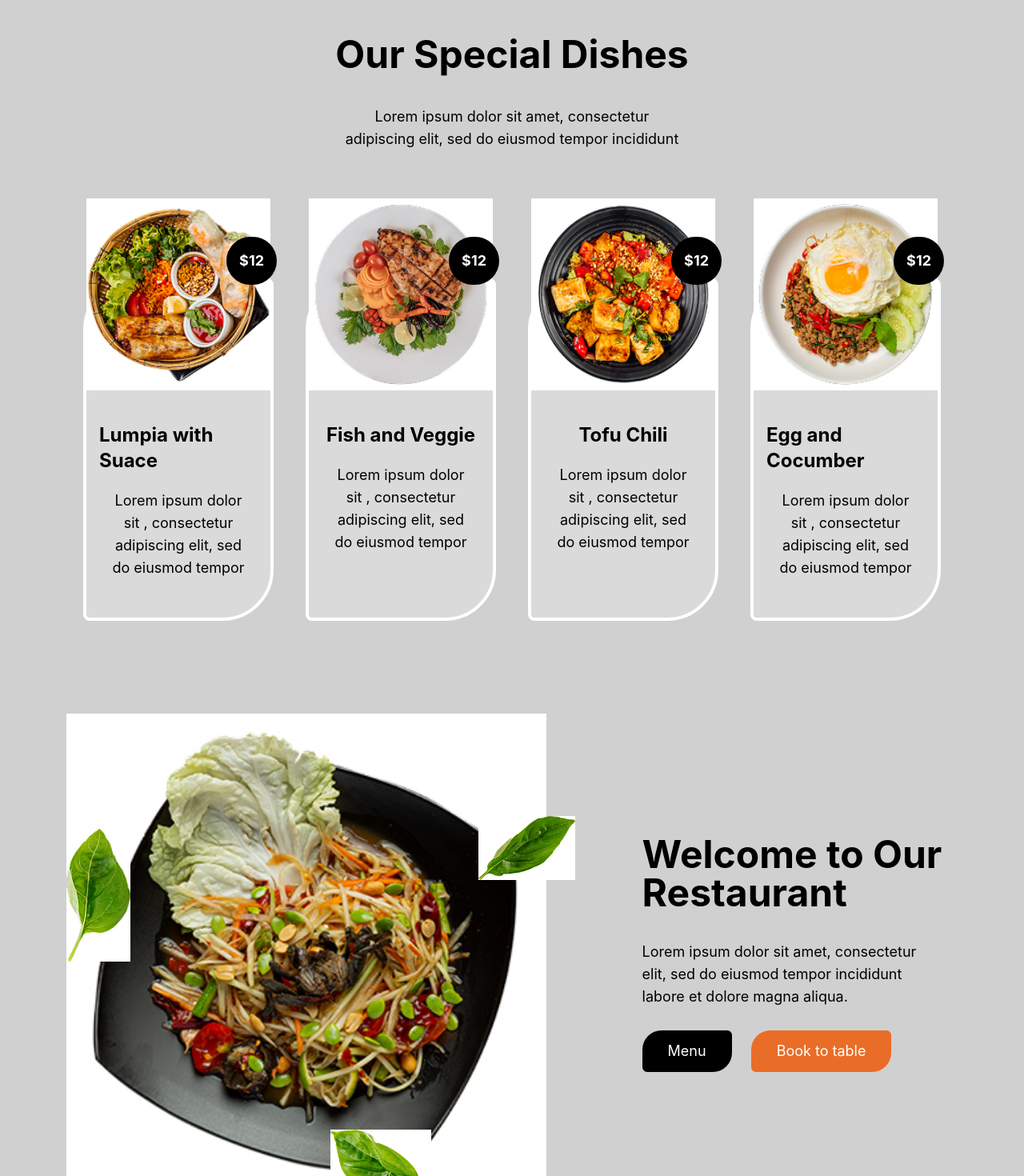
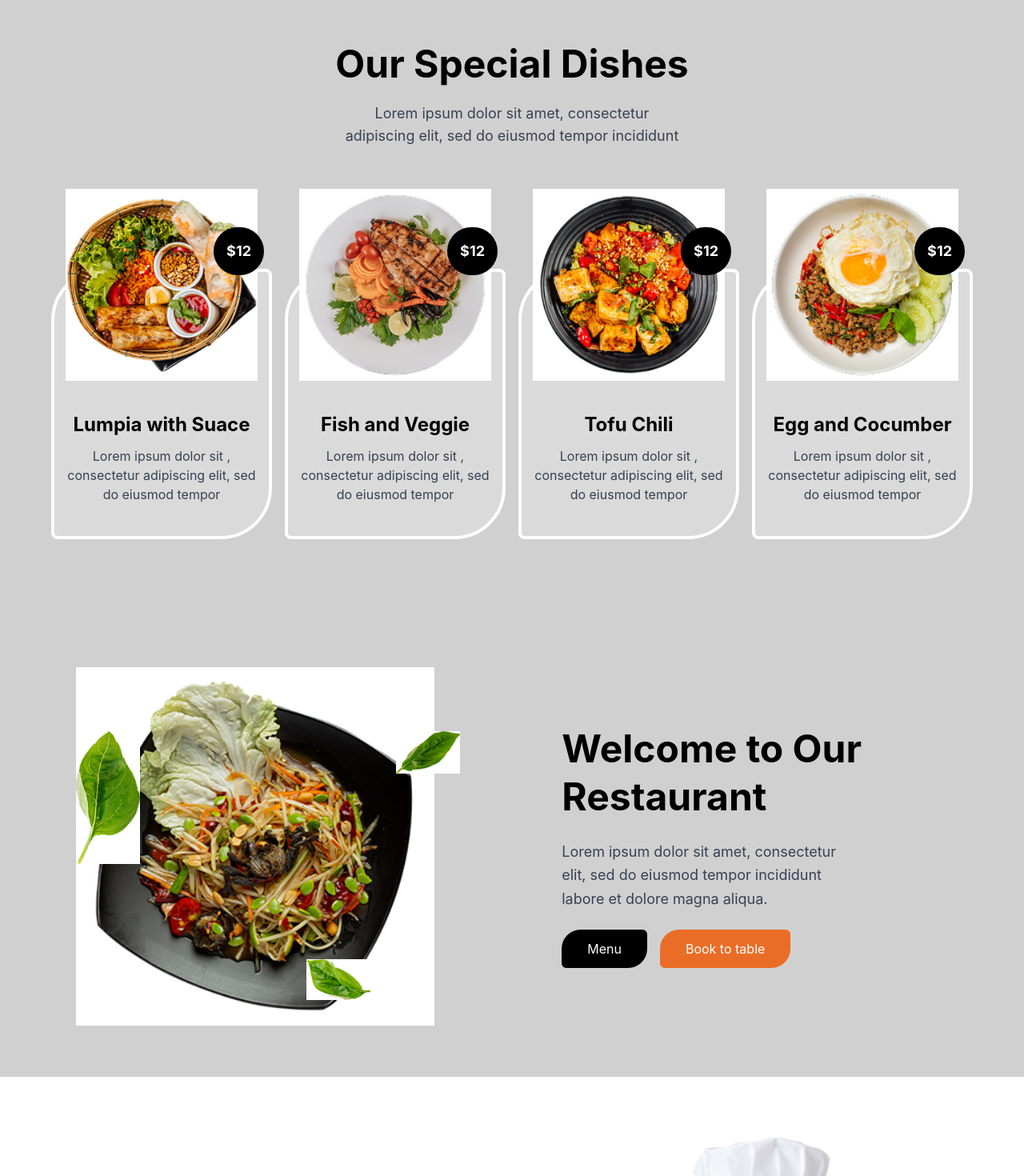
Before and after one commit to Lendl63/Home-page, a Vue app: page / in a window 1280 px wide. Shown: the part 900-2370 px from the top of the page at 80% size. Built offline with nearby package versions, Linux system fonts and the light colour scheme.

Commit message:
feat: add responsive design

```diff
--- a/src/components/sections/Dishes.vue
+++ b/src/components/sections/Dishes.vue
@@ -1,35 +1,81 @@
 <template>
-<section id="dishes" class="flex flex-col items-center px-8 py-11 gap-14 bg-gray w-screen">
-    <div class="flex flex-col items-center gap-6">
-        <h2 class="text-5xl text-black font-bold p-2">Our Special Dishes</h2>
-        <p class="p-2 text-center">Lorem ipsum dolor sit amet, consectetur<br/>adipiscing elit, sed do eiusmod tempor incididunt </p>
-        <div class="grid grid-cols-4 gap-6 p-6 pt-8 mt-24 mx-10">
+<section id="dishes" class="w-screen flex flex-col justify-center items-center mx-auto bg-gray">
+    <!-- Section Titre et Grille de plats -->
+    <div class="flex flex-col items-center max-w-7xl px-4 md:px-6 lg:px-8 py-8 md:py-12 lg:py-16 gap-8 md:gap-10 lg:gap-14">
+        <div class="flex flex-col items-center gap-3 md:gap-4 lg:gap-6 w-full">
+            <h2 class="text-3xl md:text-4xl lg:text-5xl text-black font-bold text-center">Our Special Dishes</h2>
+            <p class="text-sm md:text-base lg:text-lg text-center text-gray-700 max-w-2xl">
+                Lorem ipsum dolor sit amet, consectetur<br class="hidden md:block"/>adipiscing elit, sed do eiusmod tempor incididunt
+            </p>
+        </div>
+
+        <!-- Grille de plats (Mobile-First) -->
+        <div class="grid grid-cols-1 sm:grid-cols-2 lg:grid-cols-3 xl:grid-cols-4 gap-x-4 gap-y-24 md:gap-y-28 gap-6 w-full p-4 md:p-6 lg:p-8 mt-8 sm:mt-12 lg:mt-16">
             <div
                 v-for="dish in dishes"
-                class="relative flex flex-col items-center mx-2 gap-3 px-4 pt-44 pb-10 border-4 border-white bg-white/20 hover:bg-white duration-300 ease-in rounded-tl-4xl rounded-br-4xl rounded-tr-lg rounded-bl-lg"
+                :key="dish.id"
+                class="relative flex flex-col items-center gap-2 md:gap-3 px-3 md:px-4 pb-6 md:pb-8 lg:pb-10 pt-24 md:pt-32 lg:pt-44 border-4 border-white bg-white/20 hover:bg-white duration-300 ease-in rounded-tl-4xl rounded-br-4xl rounded-tr-lg rounded-bl-lg transition-colors"
             >
-                <div class="absolute -top-26 h-fit">
-                    <img :src="dish.image" :alt="dish.name" loading="lazy" class="w-60 h-60">
-                    <p class="bg-black rounded-full w-fit p-4 absolute top-12 -right-2"><span class="text-lg text-white font-bold">{{ dish.price }}</span></p>
+                <div class="absolute -top-20 md:-top-24 lg:-top-26 h-fit">
+                    <img :src="dish.image" :alt="dish.name" loading="lazy" class="w-32 md:w-44 lg:w-60 h-32 md:h-44 lg:h-60 object-cover">
+                    <p class="bg-black rounded-full w-fit p-2 md:p-3 lg:p-4 absolute top-8 md:top-10 lg:top-12 -right-1 md:-right-2">
+                        <span class="text-xs md:text-sm lg:text-lg text-white font-bold">{{ dish.price }}</span>
+                    </p>
                 </div>
-                <h4 class="text-2xl font-bold text-black">{{ dish.name }}</h4>
-                <p class="text-center p-2">{{ dish.description }}</p>
+                <h4 class="text-lg md:text-xl lg:text-2xl font-bold text-black text-center leading-tight">{{ dish.name }}</h4>
+                <p class="text-xs md:text-sm lg:text-base text-center text-gray-700">{{ dish.description }}</p>
             </div>
         </div>
     </div>
-    <div class="flex items-center gap-7">
-        <div class="m-9 relative">
-            <img :src="DishImage" alt="Dish" loading="lazy" class="w-150 h-150">
-            <img :src="LeafImage1" alt="Dish" loading="lazy" class="absolute top-36 left-0 w-20">
-            <img :src="LeafImage2" alt="Dish" loading="lazy" class="absolute bottom-0 right-36 h-20">
-            <img :src="LeafImage3" alt="Dish" loading="lazy" class="absolute top-32 -right-9 h-20">
+
+    <!-- Section Restaurant Welcome -->
+    <div class="w-full flex flex-col md:flex-row items-center justify-center gap-4 md:gap-6 lg:gap-16 px-4 md:px-6 lg:px-8 py-8 md:py-12 lg:py-16">
+        <!-- Image avec décoration (responsive positioning) -->
+        <div class="w-full lg:w-1/2 flex justify-center relative">
+            <div class="relative w-full max-w-xs md:max-w-sm lg:max-w-md">
+                <img
+                    :src="DishImage"
+                    alt="Welcome Dish"
+                    loading="lazy"
+                    class="w-full h-auto"
+                >
+                <!-- Feuilles décoratives (cachées sur mobile, visibles md+) -->
+                <img
+                    :src="LeafImage1"
+                    alt="Leaf decoration"
+                    loading="lazy"
+                    class="hidden md:block absolute top-12 md:top-16 lg:top-20 left-0 w-12 md:w-16 lg:w-20 h-auto"
+                >
+                <img
+                    :src="LeafImage2"
+                    alt="Leaf decoration"
+                    loading="lazy"
+                    class="hidden md:block absolute bottom-0 md:bottom-4 lg:bottom-8 right-0 md:right-12 lg:right-20 w-12 md:w-16 lg:w-20 h-auto"
+                >
+                <img
+                    :src="LeafImage3"
+                    alt="Leaf decoration"
+                    loading="lazy"
+                    class="hidden md:block absolute top-12 md:top-16 lg:top-20 -right-2 md:-right-4 lg:-right-8 w-12 md:w-16 lg:w-20 h-auto"
+                >
+            </div>
         </div>
-        <div class="flex flex-col items-start p-4 m-8">
-            <h2 class="text-5xl text-black font-bold p-2 mb-5">Welcome to Our<br/>Restaurant</h2>
-            <p class="p-2">Lorem ipsum dolor sit amet, consectetur<br/> elit, sed do eiusmod tempor incididunt<br/> labore et dolore magna aliqua.</p>
-            <div class="flex items-center p-2 mt-3 gap-6">
-                <button class="rounded-btn text-white bg-black text-lg px-8 py-3">Menu</button>
-                <button class="rounded-btn text-white bg-primary text-lg px-8 py-3">Book to table</button>
+
+        <!-- Texte et boutons -->
+        <div class="w-full lg:w-1/2 flex flex-col items-start gap-4 md:gap-5 lg:gap-6 p-4 md:p-6 lg:p-8">
+            <h2 class="text-3xl md:text-4xl lg:text-5xl text-black font-bold leading-tight">
+                Welcome to Our<br class="hidden sm:block" />Restaurant
+            </h2>
+            <p class="text-sm md:text-base lg:text-lg text-gray-700 leading-relaxed">
+                Lorem ipsum dolor sit amet, consectetur<br class="hidden md:block" /> elit, sed do eiusmod tempor incididunt<br class="hidden md:block" /> labore et dolore magna aliqua.
+            </p>
+            <div class="flex flex-col sm:flex-row items-stretch sm:items-center gap-3 md:gap-4 w-full sm:w-auto">
+                <button class="rounded-btn text-white bg-black text-sm md:text-base px-6 md:px-8 py-2 md:py-3 hover:bg-gray-800 transition-colors">
+                    Menu
+                </button>
+                <button class="rounded-btn text-white bg-primary text-sm md:text-base px-6 md:px-8 py-2 md:py-3 hover:opacity-90 transition-opacity">
+                    Book to table
+                </button>
             </div>
         </div>
     </div>
```
